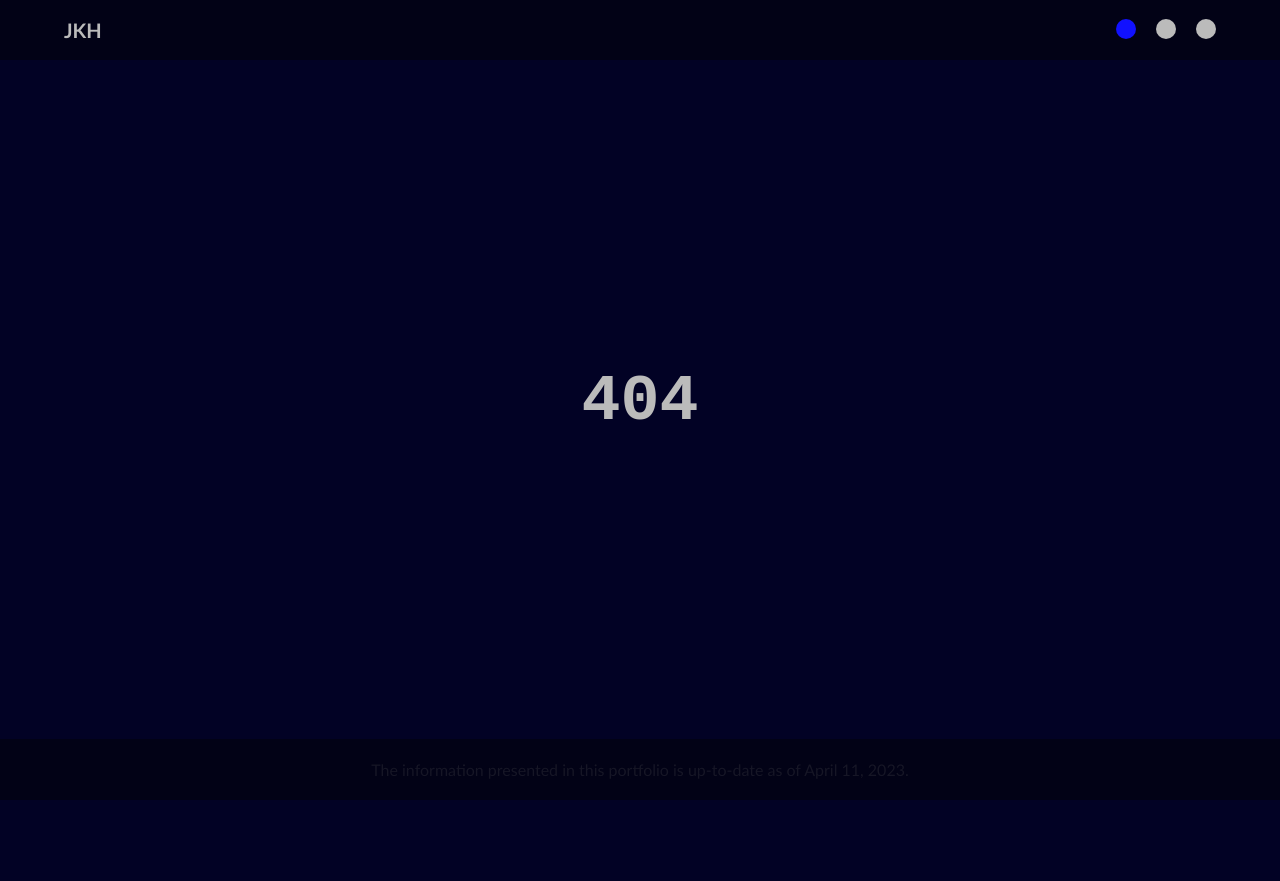
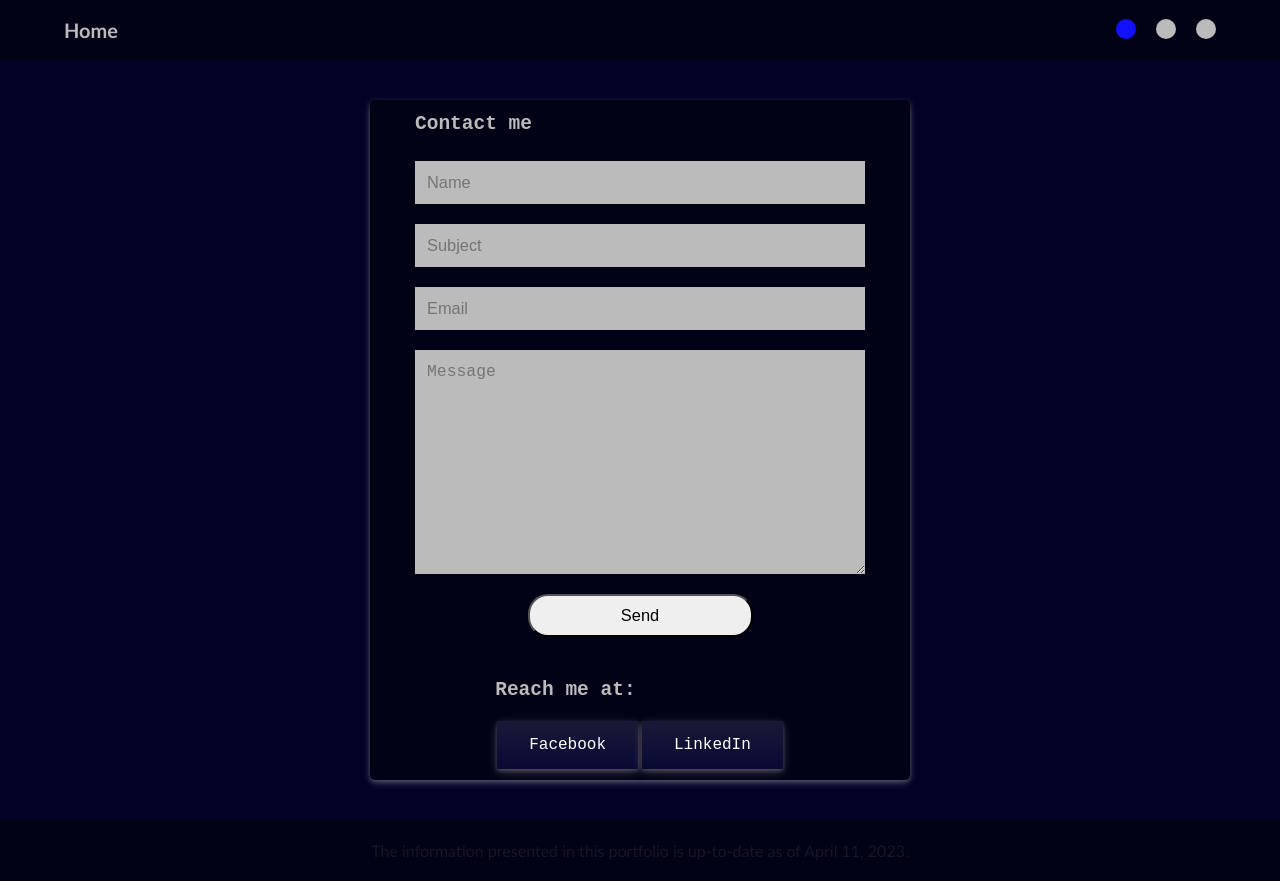
Before and after one commit to jkh-ece/portfolio, a React (Create React App) app: page /portfolio/contact in a window 1280 px wide. Before the commit this address had no page. Before the commit the page ends 800 px from the top, so only its background shows below. Built offline with nearby package versions, Linux system fonts and the light colour scheme.

Commit message:
portfolio

```diff
--- a/src/App.js
+++ b/src/App.js
@@ -8,14 +8,16 @@ import { useState} from 'react';
 
 
 function App() {
-  const [activeBtn, setActiveBtn] = useState("home");
+  const [activeBtn, setActiveBtn] = useState("Home");
+  const [page, setPage] = useState("Home");
 
-  const btnColorChanger = (value) => {
+  const pageChangeHandler = (value) => {
     setActiveBtn(value);
+    setPage(value);
   }
 
   const downloadCVHandler =() => {
-    const path = json.links.CVPath
+    const path = json.links.CVURL;
     window.open(path);
   }
 
@@ -24,25 +26,25 @@ function App() {
       <Router>
         <div className="portfolio-topbar">
           <div className="topbar-logo">
-            <p title='Download CV' onClick={()=>{downloadCVHandler()}}>JKH</p>
+            <p title='Download CV' onClick={()=>{downloadCVHandler()}}>{page}</p>
           </div>
           <div className="topbar-nav">
             <Link to='/portfolio'>
-              <button title='Home' className={`nav-btn ${activeBtn === "home" && "active"}`} value="home" onClick={e => btnColorChanger(e.target.value)} />
+              <button title='Home' className={`nav-btn ${activeBtn === "Home" && "active"}`} value="Home" onClick={e => pageChangeHandler(e.target.value)} />
             </Link>
             <Link to='/portfolio/about'>
-              <button title='About me' className={`nav-btn ${activeBtn === "about" && "active"}`} value="about" onClick={e => btnColorChanger(e.target.value)} />
+              <button title='About me' className={`nav-btn ${activeBtn === "About" && "active"}`} value="About" onClick={e => pageChangeHandler(e.target.value)} />
               </Link>
             <Link to='/portfolio/contact'>
-              <button title='Contact me' className={`nav-btn ${activeBtn === "contact" && "active"}`} value="contact" onClick={e => btnColorChanger(e.target.value)} />
+              <button title='Contact me' className={`nav-btn ${activeBtn === "Contact" && "active"}`} value="Contact" onClick={e => pageChangeHandler(e.target.value)} />
               </Link>
           </div>
         </div>
 
           <Routes>
             <Route exact path='/portfolio' element={<Home data={json.home} />} />
-            <Route exact path='/portfolio/about' element={<About data={json.about}/>} />
-            {/* <Route exact path='/portfolio/contact' element={<Contact />} /> */}
+            <Route exact path='/portfolio/about' element={<About data={json.about} CVURL={json.links.CVURL}/>} />
+            <Route exact path='/portfolio/contact' element={<Contact data={json.links}/>} />
             <Route exact path='*' element={<div className='notFound'><p>404</p></div>} />
           </Routes>
 
--- a/src/json/main.json
+++ b/src/json/main.json
@@ -5,7 +5,9 @@
         "updated": "April 11, 2023"
     },
     "links": {
-        "CVPath": "https://drive.google.com/file/d/1Ys2_frH62ygd3Hs5XEl479BAfF5Z92E9/view?usp=sharing"
+        "CVURL": "https://drive.google.com/file/d/1Ys2_frH62ygd3Hs5XEl479BAfF5Z92E9/view?usp=sharing",
+        "FBURL": "https://web.facebook.com/IamJohnKennethHugo/",
+        "LinkedInURL": "https://www.linkedin.com/in/john-kenneth-hugo-a51823150?fbclid=IwAR1adh-w3_cY9xYfLCaUqqrXQc3PgZxDH6UMphGcB4DfPIwwDeyL2yUkJ5E"
     },
     "home": {
         "name": "John Kenneth Hugo",
--- a/src/pages/About.js
+++ b/src/pages/About.js
@@ -4,14 +4,17 @@ import '../styles/About.css';
 function About(about) {
   const data = about.data;
 
+  const downloadCVHandler = (path) => {
+    window.open(path);
+  }
+
   return (
+    <Fragment>
       <div className="row-about">
         <div className="about-card">
-
           <div className='card-title'>
             <h1>Education</h1>
           </div>
-
           <div className='card-contents'>
             <div className='content-main'>
               <h2>{data.education.course}</h2>
@@ -38,14 +41,12 @@ function About(about) {
               </ul>
             </div>
           </div>
-
         </div>
 
         <div className="about-card">
           <div className='card-title'>
             <h1>Work Experience</h1>
           </div>
-
           <div className='card-contents'>
             {data.workset.map((wrk) =>
               <Fragment key={wrk.id}>
@@ -53,7 +54,6 @@ function About(about) {
                   <h2>{wrk.post}</h2>
                   <h3>{wrk.company} | {wrk.duration}</h3>
                 </div>
-
                 <div className='content-support'>
                   <ul>
                     {wrk.roles.map((rol) =>
@@ -63,26 +63,22 @@ function About(about) {
                     )}
                   </ul>
                 </div>
-              <hr/>
+                <hr />
               </Fragment>
             )}
           </div>
         </div>
 
-
-
         <div className="about-card">
           <div className='card-title'>
             <h1>Technical Skills</h1>
           </div>
-
           <div className='card-contents'>
             {data.skillset.map((set) =>
               <Fragment key={set.id}>
                 <div className='content-main'>
                   <h2>{set.name}</h2>
                 </div>
-
                 <div className='content-support'>
                   <ul>
                     {set.skills.map((skl) =>
@@ -96,9 +92,14 @@ function About(about) {
             )}
           </div>
         </div>
-
-
       </div>
+      <div className="row-about">
+        <button
+          value={about.CVURL}
+          onClick={e => downloadCVHandler(e.target.value)}>
+          Download CV</button>
+      </div>
+    </Fragment>
   );
 }
 
--- a/src/pages/Contact.js
+++ b/src/pages/Contact.js
@@ -1,15 +1,59 @@
 import '../styles/Contact.css';
 
-function Contact() {
+function Contact(contact) {
+  const data = contact.data;
+
+  const buttonHandler = (url) => {
+    window.open(url);
+  }
+
+  const submitHandler = () => {
+    alert("Im still working on implementing this feature, but in the meantime, you can reach me through Facebook and LinkedIn. -JKH");
+    console.log('not yet finished');
+  }
+
+
   return (
-        <div className="main-contact">
-          <div className="home-image">
-          </div>
-          <div className="home-text">
-            <h1>John Kenneth Hugo</h1>
-            <h2>Radio Frequency Software Engineer</h2>
-          </div>
+    <div className="row-contact">
+      <div className='contact-form'>
+        <form className="form-input" onSubmit={submitHandler}>
+          <h2>Contact me</h2>
+          <input
+            type="text"
+            id="name"
+            placeholder='Name'
+            required />
+          <input
+            type="text"
+            id="subject"
+            placeholder='Subject'
+            required />
+          <input
+            type="email"
+            id="email"
+            placeholder='Email'
+            required />
+          <textarea
+            id="message"
+            placeholder='Message'
+            required />
+          <button type="submit">
+            Send
+          </button>
+        </form>
+        <div className='contact-socmedia'>
+        <h2>Reach me at: </h2>
+          <button
+            value={data.FBURL}
+            onClick={e => buttonHandler(e.target.value)}>
+            Facebook</button>
+          <button
+            value={data.LinkedInURL}
+            onClick={e => buttonHandler(e.target.value)}>
+            LinkedIn</button>
         </div>
+      </div>
+    </div>
   );
 }
 
--- a/src/styles/About.css
+++ b/src/styles/About.css
@@ -39,3 +39,24 @@
 .card-contents:hover{
     overflow-y: scroll;
 }
+
+.row-about button {
+    background-image: linear-gradient(#191936, #090937);
+    border: none;
+    color: white;
+    padding: 15px 32px;
+    text-align: center;
+    font-family: monospace;
+    font-size: 16px;
+    margin: 5px 2px;
+    margin-bottom: 50px;
+    cursor: pointer;
+    box-shadow: 0 2px 4px 0 rgba(255, 255, 255, 0.2), 0 3px 10px 0 rgba(255, 255, 255, 0.19);
+    transition-duration: 0.4s;
+}
+
+.row-about button:hover {
+    transform: scale(1.05);
+    background-image: linear-gradient(#090937, #191936);
+
+}
--- a/src/styles/Contact.css
+++ b/src/styles/Contact.css
@@ -0,0 +1,81 @@
+.row-contact {
+    display: flex;
+    flex-wrap: wrap;
+    align-items: center;
+    justify-content: space-around;
+    margin-left: 10px;
+    margin-right: 10px;
+}
+
+.contact-form {
+    flex: 1;
+    justify-content: center;
+    align-items: center;
+    font-family: monospace;
+    display: flex;
+    color: #bbb;
+    margin: 5vh 30px;
+    background-color: #020216;
+    min-width: 300px;
+    max-width: 500px;
+    max-height: 80vh;
+    padding: 20px;
+    transition: 0.25s;
+    border-radius: 5px;
+    box-shadow: 0 2px 4px 0 rgba(255, 255, 255, 0.2), 0 3px 10px 0 rgba(255, 255, 255, 0.19);
+    transition: 0.3s;
+    flex-direction: column;
+}
+
+.form-input {
+    display: flex;
+    padding: 2vw 4vw;
+    width: 90%;
+    border-radius: 10px;
+    flex-direction: column;
+}
+
+.form-input input,
+.form-input textarea {
+    border: 0;
+    margin: 10px 0;
+    outline: none;
+    padding: 12px;
+    font-size: calc(10px + 0.5vw);
+    background-color: #bbb;
+}
+
+.form-input textarea {
+    min-height: 25vh;
+}
+
+.form-input button {
+    padding: 10px;
+    outline: none;
+    cursor: pointer;
+    font-size: calc(10px + 0.5vw);
+    width: 50%;
+    margin: 10px auto 0;
+    border-radius: 20px;
+}
+
+.contact-socmedia button {
+    background-image: linear-gradient(#191936, #090937);
+    border: none;
+    color: white;
+    padding: 15px 32px;
+    text-align: center;
+    font-family: monospace;
+    font-size: 16px;
+    margin: 4px 2px;
+    margin-bottom: 40px;
+    cursor: pointer;
+    box-shadow: 0 2px 4px 0 rgba(255, 255, 255, 0.2), 0 3px 10px 0 rgba(255, 255, 255, 0.19);
+    transition-duration: 0.4s;
+}
+
+.contact-socmedia button:hover {
+    transform: scale(1.05);
+    background-image: linear-gradient(#090937, #191936);
+
+}
```
Lines whose indentation alone changed are shown as unchanged.
